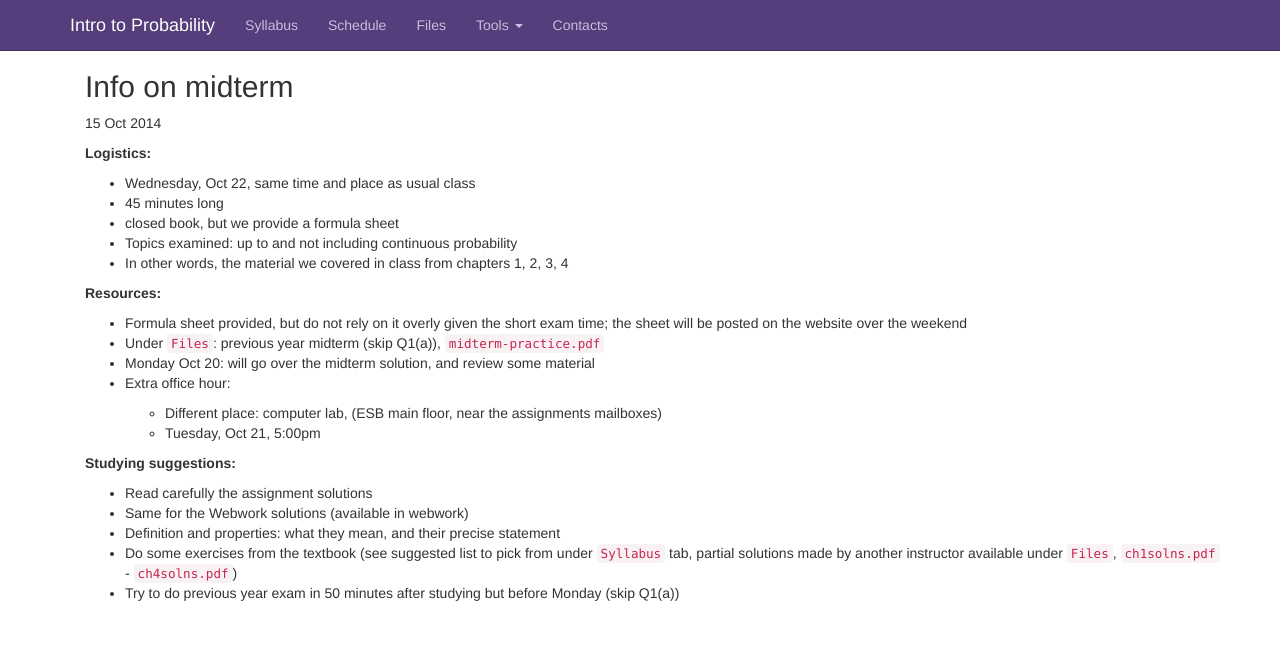
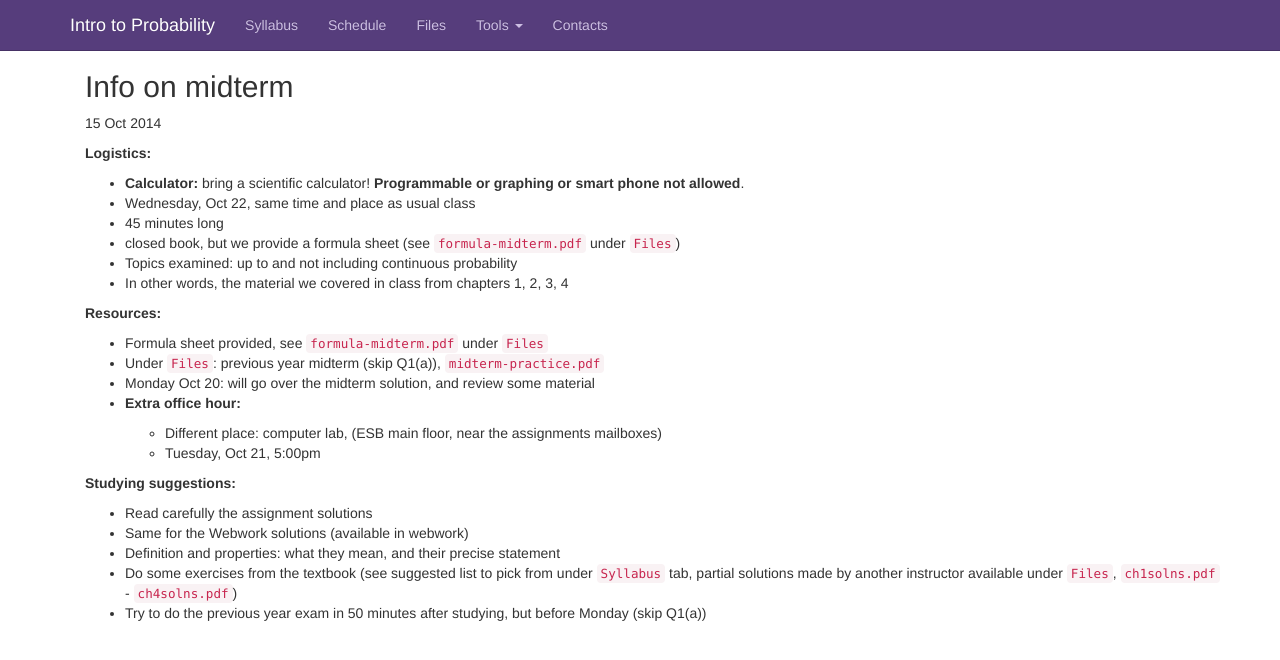
Before and after one commit to alexandrebouchard/stat302-web-fa2014-15, a Jekyll site: the page built from _posts/2014-10-15-midterm-info.md, in a window 1280 px wide. Shown: the top 660 px of the page. Built offline with Jekyll 4.4.1, drawn with Linux system fonts in a browser that asks for light colours; nearby versions of some CDN libraries; Markdown is read by kramdown in place of the engine named in the settings; comment, search, counter and statistics services are not loaded.

Commit message:
Updates on midterm info

```diff
--- a/_posts/2014-10-15-midterm-info.md
+++ b/_posts/2014-10-15-midterm-info.md
@@ -6,19 +6,20 @@ category: 'Tool'
 
 **Logistics:**
 
+- **Calculator:** bring a scientific calculator! **Programmable or graphing or smart phone not allowed**.
 - Wednesday, Oct 22, same time and place as usual class
 - 45 minutes long
-- closed book, but we provide a formula sheet
+- closed book, but we provide a formula sheet (see ``formula-midterm.pdf`` under ``Files``)
 - Topics examined: up to and not including continuous probability
 - In other words, the material we covered in class from chapters 1, 2, 3, 4
 
 
 **Resources:**
 
-- Formula sheet provided, but do not rely on it overly given the short exam time; the sheet will be posted on the website over the weekend
+- Formula sheet provided, see ``formula-midterm.pdf`` under ``Files``
 - Under ``Files``:  previous year midterm (skip Q1(a)), ``midterm-practice.pdf``
 - Monday Oct 20: will go over the midterm solution, and review some material
-- Extra office hour:
+- **Extra office hour:**
 
    * Different place: computer lab, (ESB main floor, near the assignments mailboxes)
    * Tuesday, Oct 21, 5:00pm
```
Also changed, not shown: other parts of _posts/2014-10-15-midterm-info.md (+1 -1 lines), files.md (+1 -1 lines).
